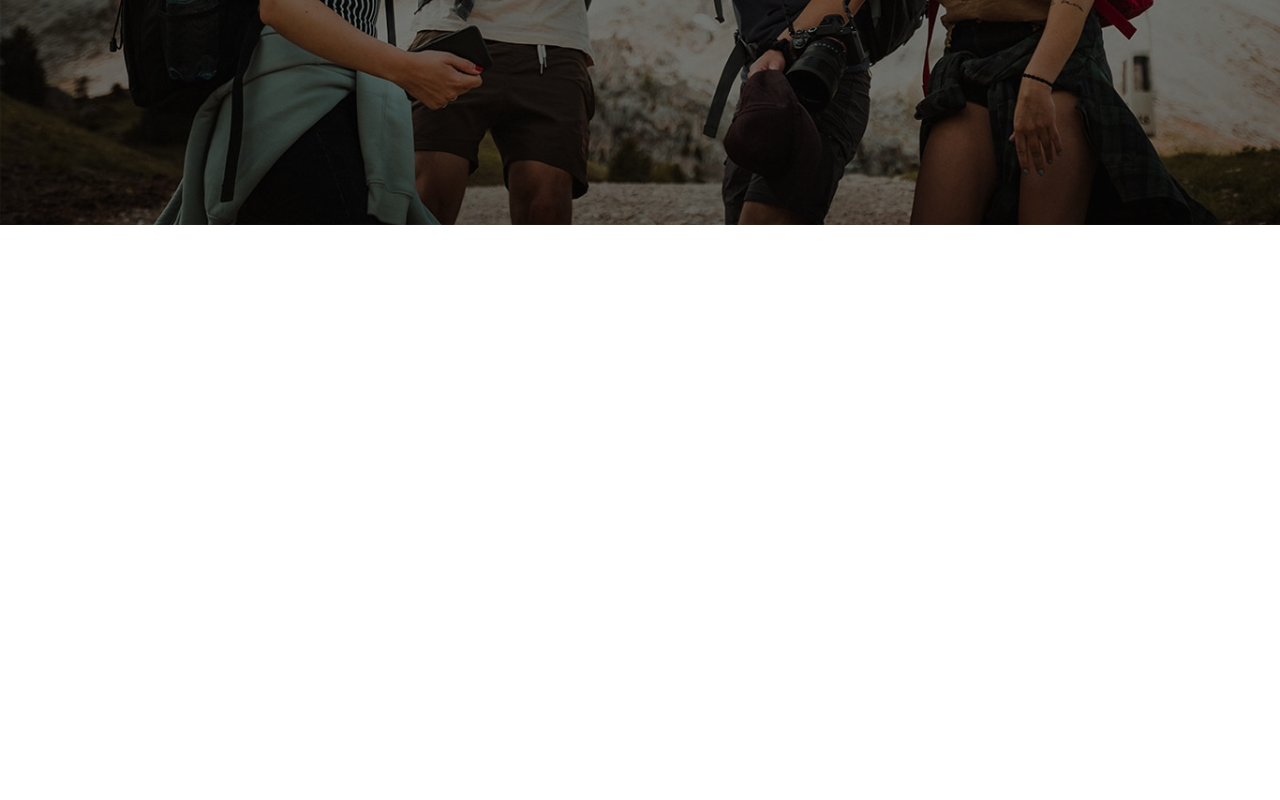
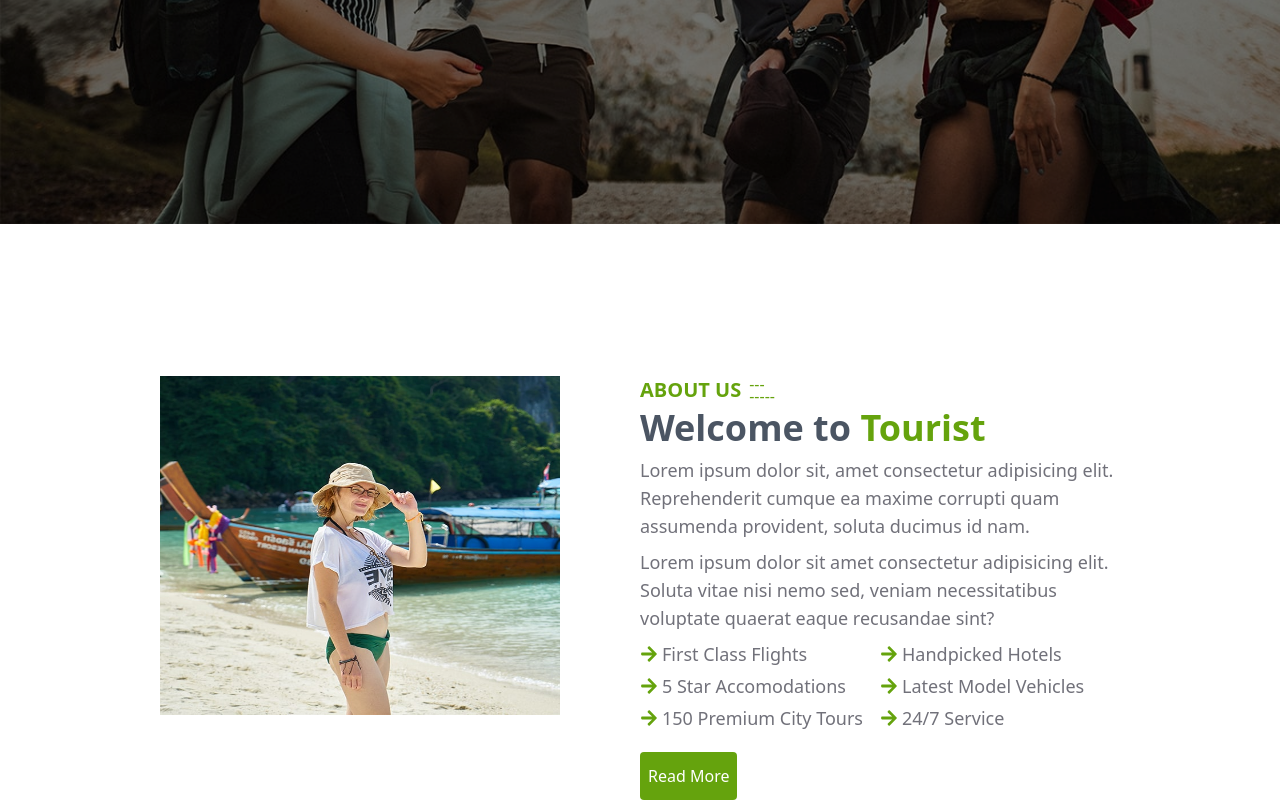
Before and after one commit to weepoka/travel_reactvite, a React (Vite) app: page / in a window 1280 px wide. Shown: the part 470-1270 px from the top of the page. Before the commit the page ends 800 px from the top, so only its background shows below. Built offline with nearby package versions, Linux system fonts and the light colour scheme.

Commit message:
added About Us Section

```diff
--- /dev/null
+++ b/src/components/AboutUs.jsx
@@ -0,0 +1,63 @@
+import aboutImg from "/img/about.jpg";
+import { FaArrowRight } from "react-icons/fa";
+
+const AboutUs = () => {
+  return (
+    <div className="grid grid-cols-2 mt-96 justify-center mx-40">
+      <img className="h-4/5 w-5/6" src={aboutImg} alt="About Us" />
+      <div className="">
+        <span className="flex text-lime-600">
+          <h1 className=" font-bold text-xl">ABOUT US</h1>
+          <span className="-mt-1 ml-2">
+            <p className="-mb-3">---</p>
+            <p>-----</p>
+          </span>
+        </span>
+        <h1 className="text-4xl font-bold text-gray-600">
+          Welcome to <span className="text-lime-600">Tourist</span>
+        </h1>
+        <p className="text-zinc-500 mt-2 text-lg">
+          Lorem ipsum dolor sit, amet consectetur adipisicing elit.
+          Reprehenderit cumque ea maxime corrupti quam assumenda provident,
+          soluta ducimus id nam.
+        </p>
+        <p className="text-zinc-500 mt-2 text-lg">
+          Lorem ipsum dolor sit amet consectetur adipisicing elit. Soluta vitae
+          nisi nemo sed, veniam necessitatibus voluptate quaerat eaque
+          recusandae sint?
+        </p>
+        <div className="grid grid-cols-2 mt-2 text-lg">
+          <span className="flex items-center mb-1">
+            <FaArrowRight className="text-lime-600 mr-1" />
+            <p className="text-zinc-500">First Class Flights</p>
+          </span>
+          <span className="flex items-center mb-1">
+            <FaArrowRight className="text-lime-600 mr-1" />
+            <p className="text-zinc-500">Handpicked Hotels</p>
+          </span>
+          <span className="flex items-center mb-1">
+            <FaArrowRight className="text-lime-600 mr-1" />
+            <p className="text-zinc-500">5 Star Accomodations</p>
+          </span>
+          <span className="flex items-center mb-1">
+            <FaArrowRight className="text-lime-600 mr-1" />
+            <p className="text-zinc-500">Latest Model Vehicles</p>
+          </span>
+          <span className="flex items-center mb-1">
+            <FaArrowRight className="text-lime-600 mr-1" />
+            <p className="text-zinc-500">150 Premium City Tours</p>
+          </span>
+          <span className="flex items-center mb-1">
+            <FaArrowRight className="text-lime-600 mr-1" />
+            <p className="text-zinc-500">24/7 Service</p>
+          </span>
+        </div>
+        <button className="bg-lime-600 px-2 py-3 rounded text-white mt-4">
+          Read More
+        </button>
+      </div>
+    </div>
+  );
+};
+
+export default AboutUs;
--- a/src/components/Navbar.jsx
+++ b/src/components/Navbar.jsx
@@ -34,9 +34,7 @@ const Navbar = () => {
             Register
           </button>
         </div>
-
       </div>
-      <hr className="text-white z-50" />
     </div>
   );
 };
--- a/src/pages/Home.jsx
+++ b/src/pages/Home.jsx
@@ -1,3 +1,4 @@
+import AboutUs from "../components/AboutUs";
 import Hero from "../components/Hero";
 import Navbar from "../components/Navbar";
 import Topbar from "../components/Topbar";
@@ -8,6 +9,7 @@ const Home = () => {
       <Topbar />
       <Navbar />
       <Hero />
+      <AboutUs />
     </div>
   );
 };
```
